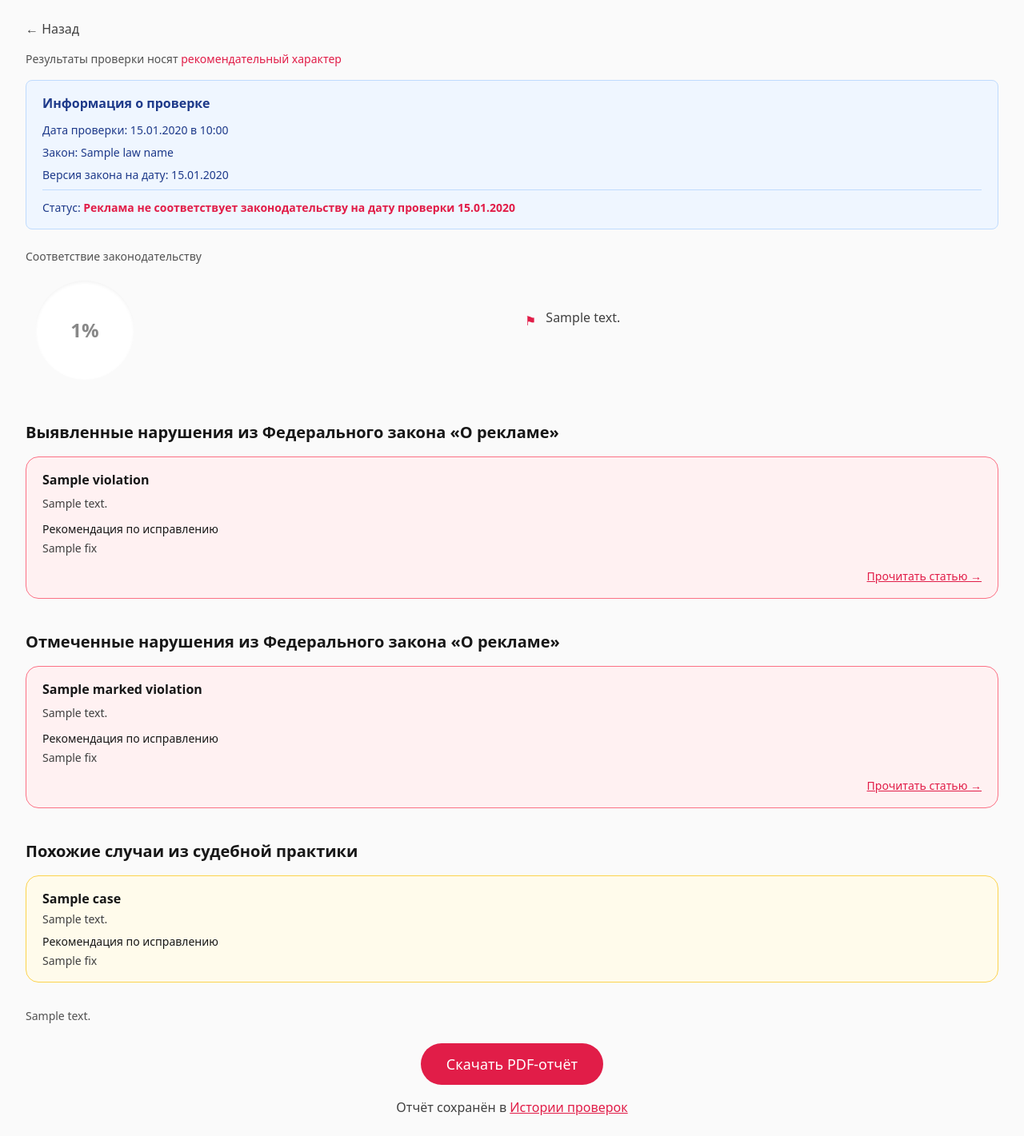
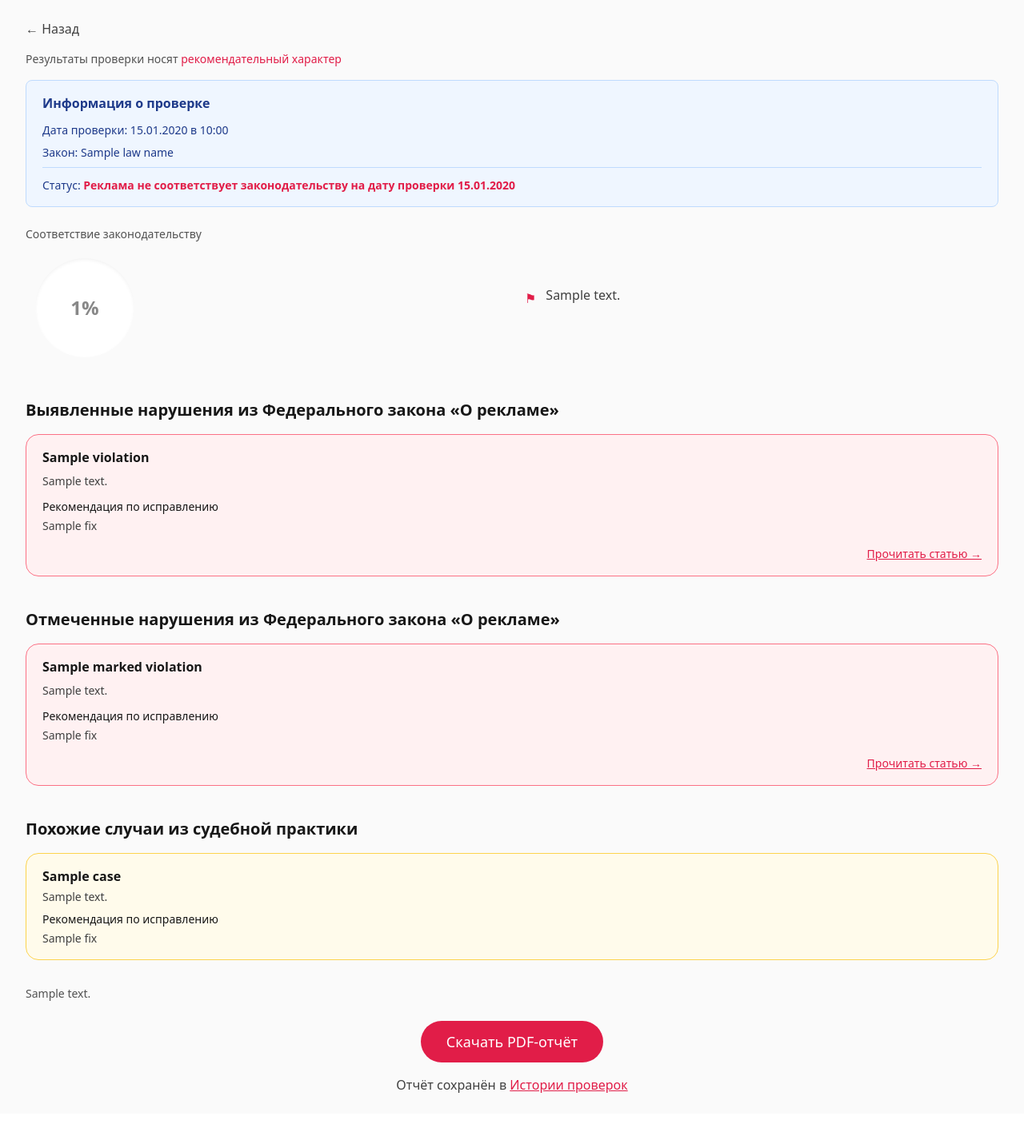
Before and after one commit to YrWaifu/Consultant, a FastAPI app: template backend/app/templates/pages/check_report_v2.html in a window 1280 px wide. Shown: the part 118-1539 px from the top of the page at 80% size. After the commit the page ends 1485 px from the top, so only its background shows below. Run offline with FastAPI, Linux system fonts and the light colour scheme; the template is opened without the code that fills it: most values are stand-ins (such as "Sample title", 1, 10 or a date in 2020); style sheets or scripts are compiled from the project's sources; parts of the project's set-up code (start-up, migrations or seed data) failed here and were passed over; some libraries are stand-ins or nearby versions.

Commit message:
ui fixes on report pag

```diff
--- a/backend/app/services/report_stub.py
+++ b/backend/app/services/report_stub.py
@@ -39,7 +39,7 @@ def make_report(case: str = "bad") -> dict:
             }
         ]
         marked_violations = []
-        footer = "Отображены <span class='text-rose-600'>не все</span> нарушения. Полный список доступен в PDF-отчёте."
+        footer = ""
         flags = [
             {"type": "ok", "text": "Нет несоответствий ФЗ «О рекламе»", "strong": False},
             {"type": "warn", "text": "В существующей судебной практике есть похожие случаи привлечения к ответственности", "strong": True},
@@ -87,7 +87,7 @@ def make_report(case: str = "bad") -> dict:
                 "link": "#"
             },
         ]
-        footer = "Отображены <span class='text-rose-600'>не все</span> нарушения. Полный список нарушений доступен в PDF-отчёте."
+        footer = ""
         flags = [
             {"type": "warn", "text": "Есть несоответствия ФЗ «О рекламе»", "strong": True},
             {"type": "warn", "text": "В существующей судебной практике есть похожие случаи привлечения к ответственности", "strong": True},
--- a/backend/app/templates/pages/check_report_v2.html
+++ b/backend/app/templates/pages/check_report_v2.html
@@ -23,10 +23,6 @@
         <div>
             <span class="font-medium">Закон:</span>
             {{ law_name }}
-        </div>
-        <div>
-            <span class="font-medium">Версия закона на дату:</span>
-            {{ law_version_date.strftime('%d.%m.%Y') }}
         </div>
         <div class="mt-3 pt-3 border-t border-blue-200">
             <span class="font-medium">Статус:</span>
```
